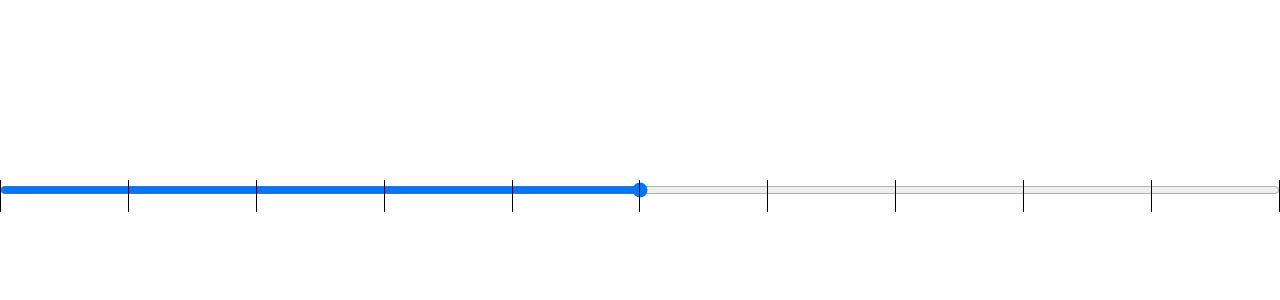
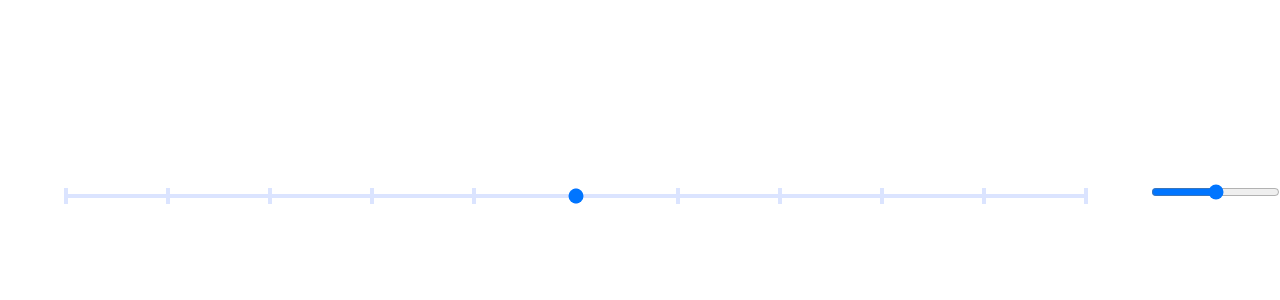
Before and after one commit to GEREGUR/360_assigment, a Next.js app: page / in a window 1280 px wide. Shown: the top 300 px of the page. Built offline with nearby package versions, Linux system fonts and the light colour scheme.

Commit message:
fixed slider

```diff
--- a/app/page.tsx
+++ b/app/page.tsx
@@ -9,7 +9,10 @@ export default function Home() {
   const [ value, setValue ] = useState(5)
   return (
     <div className="h-96 flex items-center">
-      <Slider min={0} max={10} value={value} onChange={setValue}/>
+      <div className="w-4/5 mx-auto">
+        <Slider min={0} max={10} value={value} onChange={setValue}/>
+      </div>
+      <input type="range" />
        {/* <Slider
       defaultValue={[50]}
       max={100}
--- a/components/Slider.tsx
+++ b/components/Slider.tsx
@@ -11,9 +11,10 @@ const Slider: React.FC<Props> = ({ min = 1, max = 10, value = 1, onChange }) =>
   const handleOnChange: ChangeEventHandler<HTMLInputElement> = (e) => {
     if (!onChange) return;
     const { value } = e.target;
-    onChange(+value);
+    return onChange(+value)
+
   };
-
+  console.log(value)
   const ticks = Array.from({ length: max - min + 1 }, (_, index) => min + index);
 
   return (
@@ -25,11 +26,11 @@ const Slider: React.FC<Props> = ({ min = 1, max = 10, value = 1, onChange }) =>
         step={1}
         value={value}
         onChange={handleOnChange}
-        className="w-full"
+        className="appearance-none relative w-full bg-[#DBE4FF] h-1 z-10"
       />
-      <div className="absolute w-full top-0 flex justify-between items-center">
+      <div className="absolute w-full top-2 flex justify-between items-center ">
         {ticks.map((tick) => (
-          <span key={tick} className="w-px h-8 bg-black transform"></span>
+          <span key={tick} className="w-1 h-[1rem] bg-[#DBE4FF] transform"></span>
         ))}
       </div>
     </div>
```
